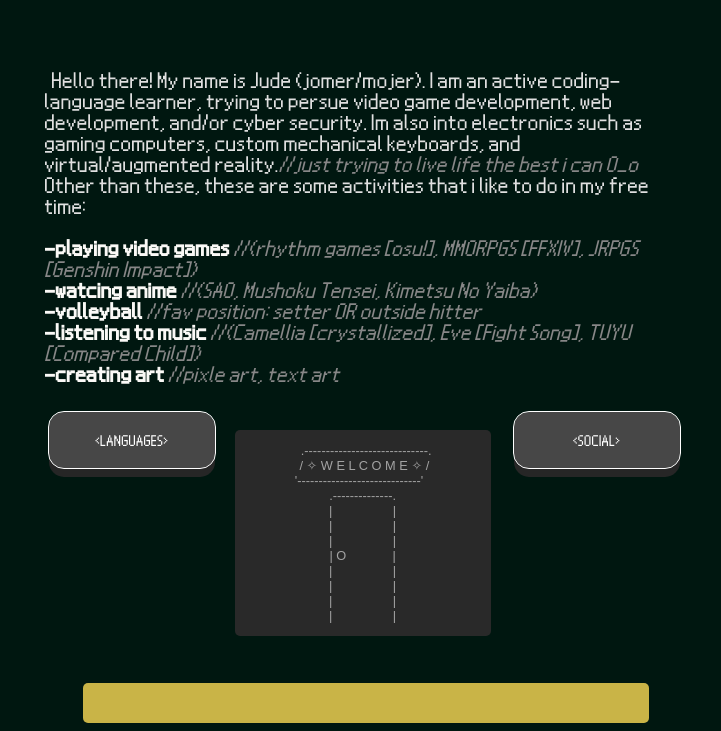
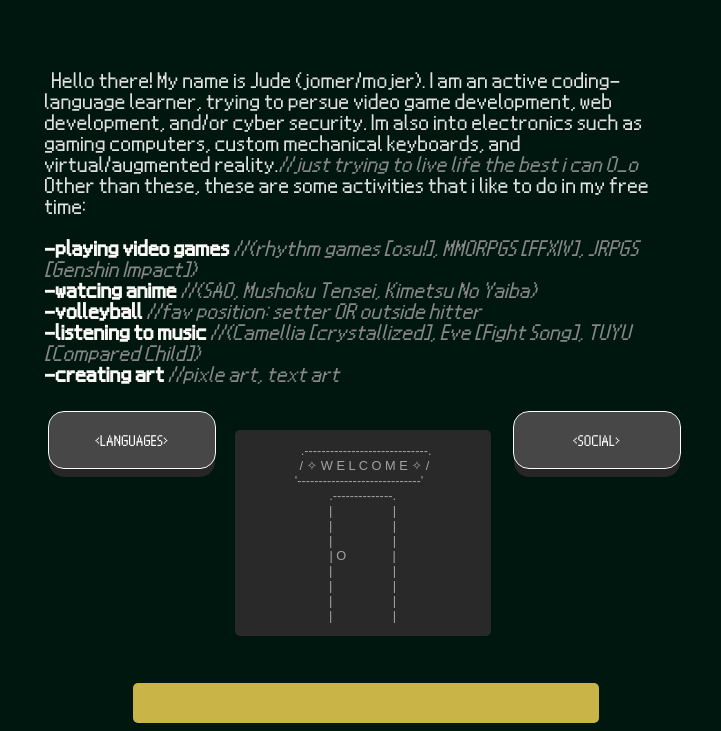
Before and after one commit to xXMojerxx/xXMojerxx.github.io, a plain HTML site: page index.html in a window 1280 px wide. Shown: the part 197-928 px from the top of the page, without its empty margins (279-1000 px from the left). Drawn offline with Linux system fonts and the light colour scheme.

Commit message:
Update style.css

```diff
--- a/style.css
+++ b/style.css
@@ -219,10 +219,12 @@ a {
   padding: 6px 5px;
   border: none;
   border-radius: 5px;
-  width: 44%;
+  width: 36%;
+  height: 36%;
+
 
   /* position */
   margin-top: 20%;
-  margin-left: 28%;
-  margin-right: 28%;
+  margin-left: 32%;
+  margin-right: 32%;
 }
```
